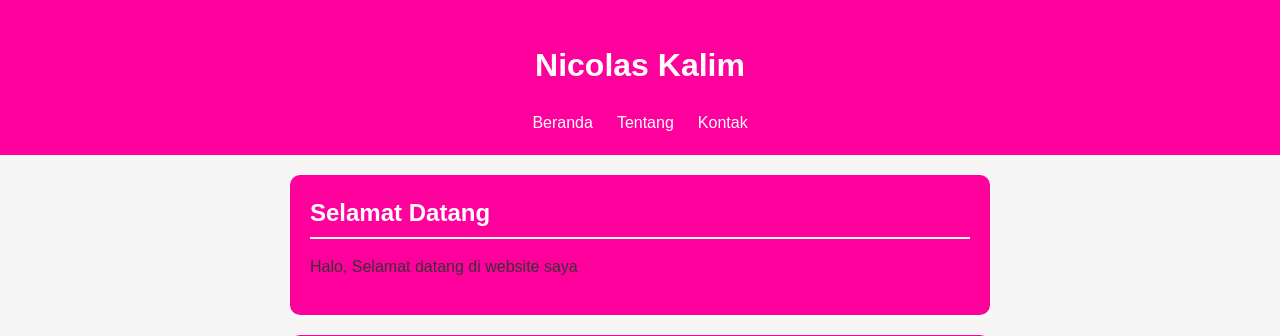
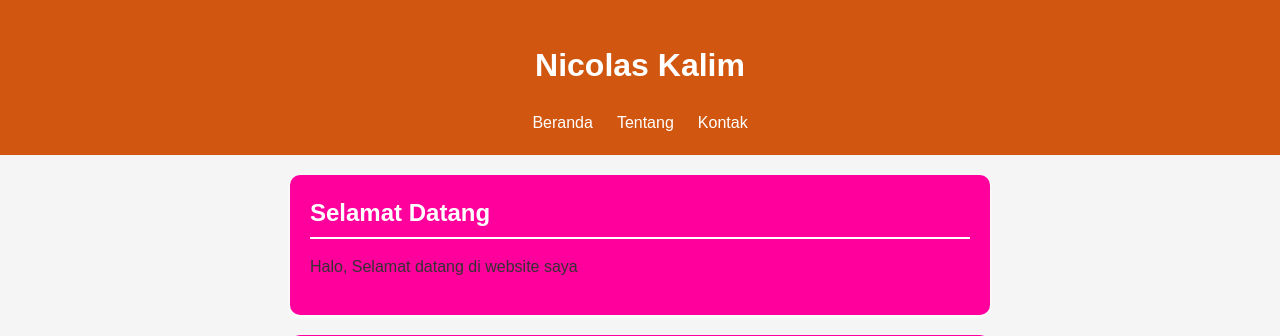
Before and after one commit to 2511500019-stack/2511500019-PWD-TI1A-2526O, a PHP site: page /pertemuan-05/index.html in a window 1280 px wide. Shown: the top 336 px of the page. Run offline with PHP 8.4, Linux system fonts and the light colour scheme.

Commit message:
update style.css

```diff
--- a/pertemuan-05/style.css
+++ b/pertemuan-05/style.css
@@ -11,7 +11,7 @@ body {
 }
 
 header {
-    background-color: #ff009d;
+      background-color: #d15710;
     color: #ffffff;
     padding: 20px 0;
     text-align: center;
@@ -41,7 +41,8 @@ header li a:focus {
     outline: 2px solid #ffffff;
     outline-offset: 2px;
     border-radius: 6px;
-    background-color: #ff66cc;
+      background-color: #d15710;
+
 }
 
 header li a:active {
```
